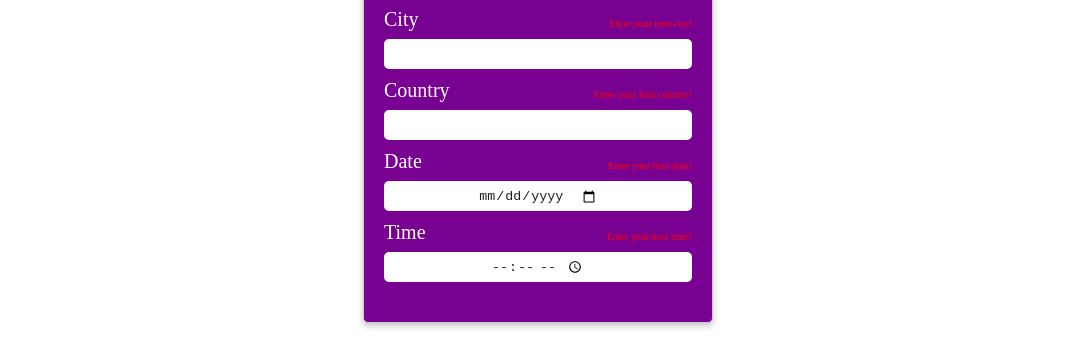
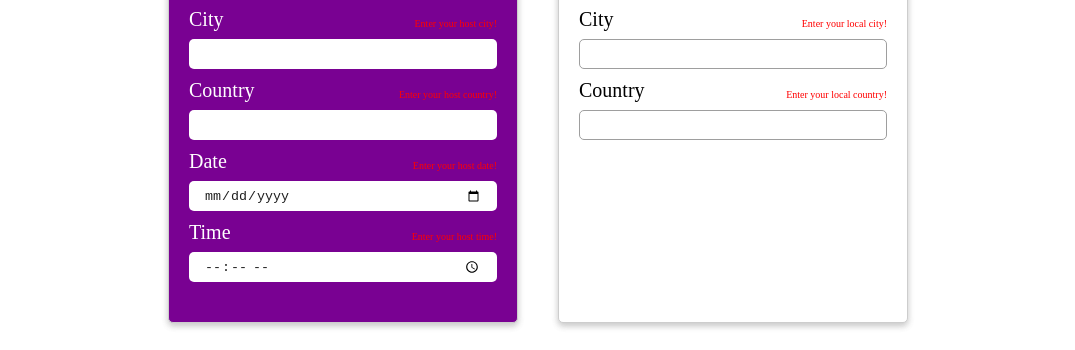
Before and after one commit to larisafrolova/time-checker, a plain HTML site: page index.html in a window 1280 px wide. Shown: the part 280-630 px from the top of the page, without its empty margins (102-1177 px from the left). Drawn offline with Linux system fonts and the light colour scheme.

Commit message:
made some changes in @media

```diff
--- a/style.css
+++ b/style.css
@@ -194,7 +194,7 @@ body {
 }
 
 @media (min-width: 640px){
-    .block-form__input {
+    .block-form__user-input {
         display: flex;
         flex-direction: row;
         justify-content: center;
```
